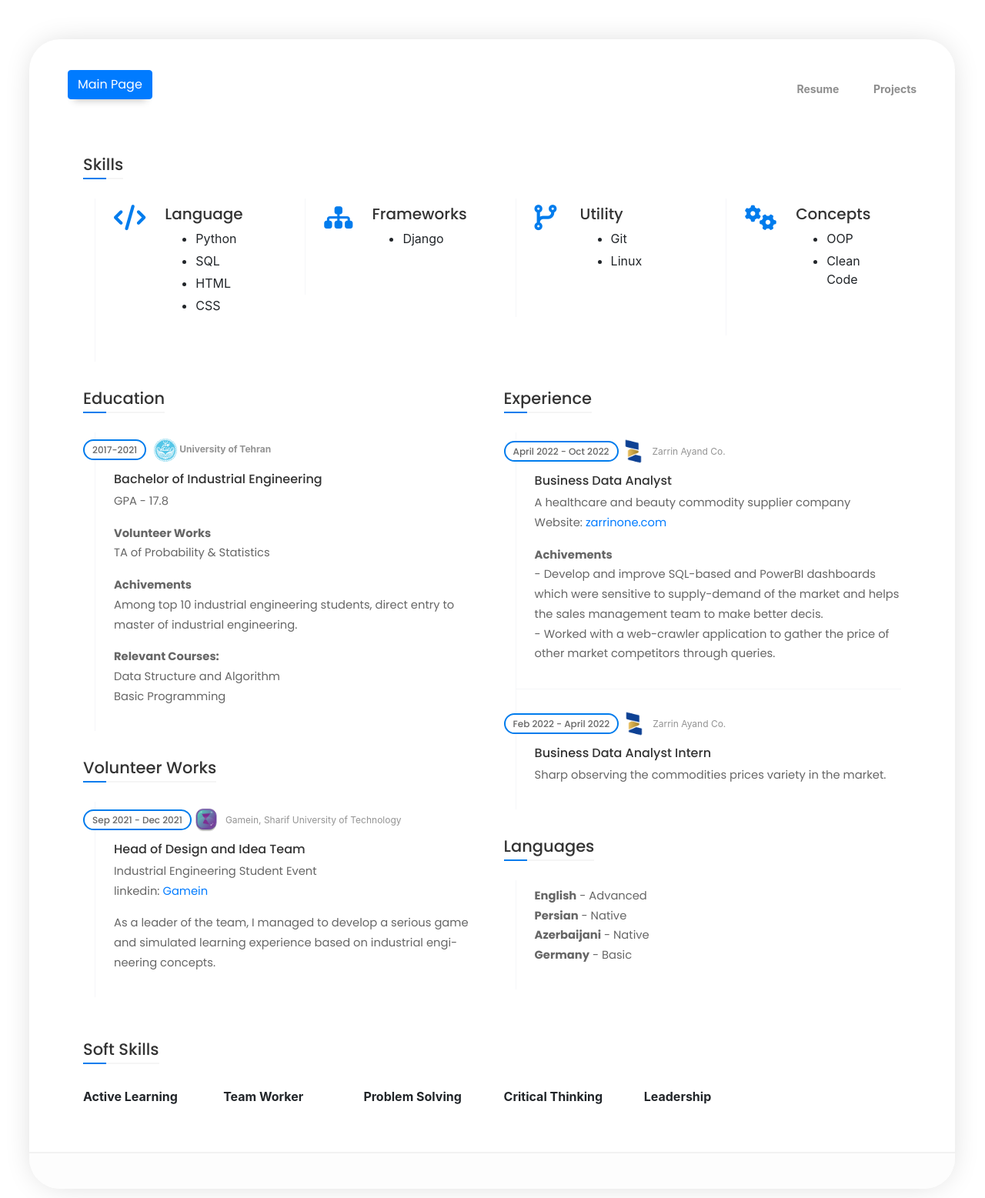
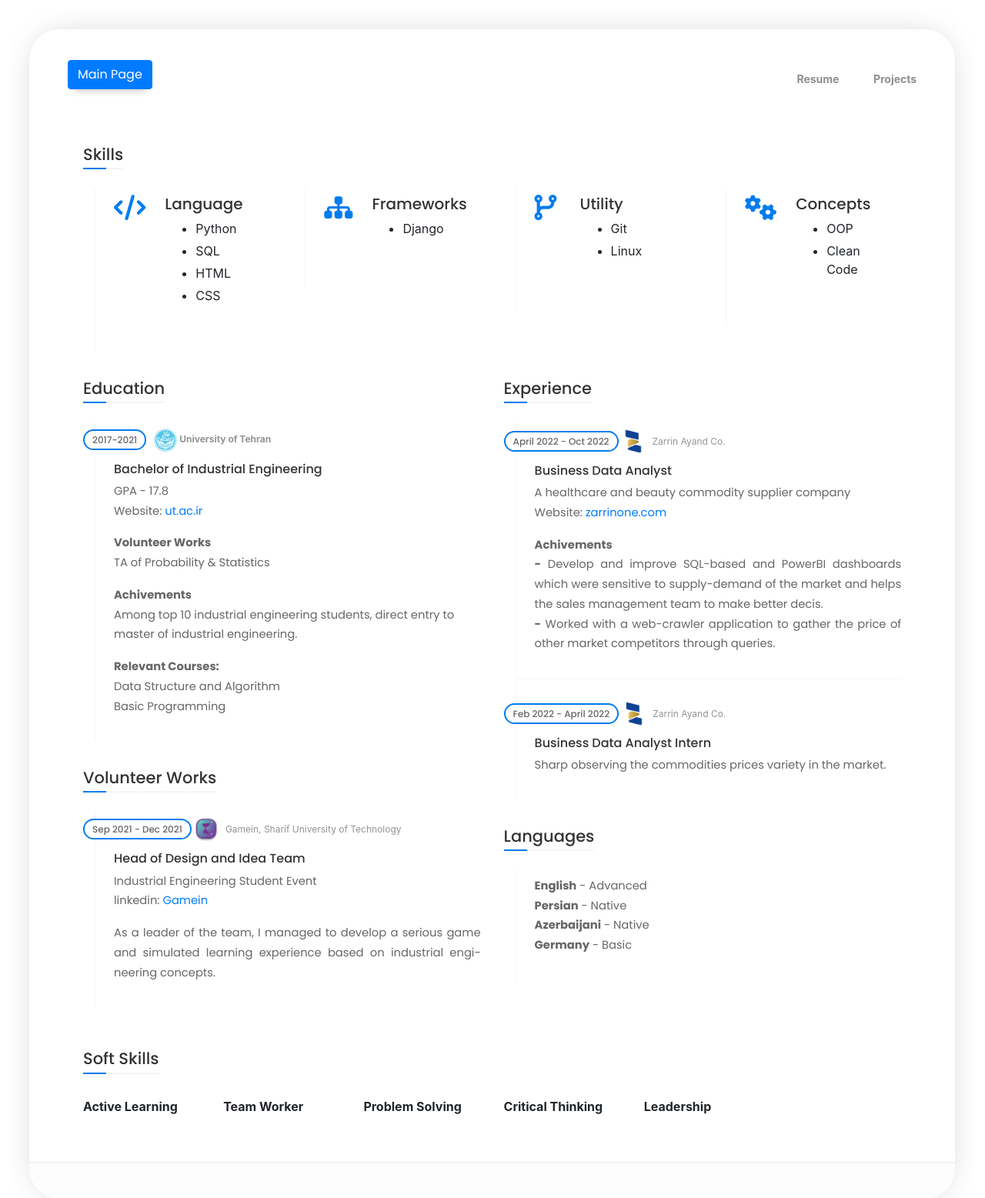
Before and after one commit to Aaidaro/Resume, a Django app: page /resume/ in a window 1280 px wide. Shown: the top 1557 px of the page at 77% size. Run offline with Django 4.2, Linux system fonts and the light colour scheme; some libraries are stand-ins or nearby versions; some web fonts are replaced.

Commit message:
Update resume.html

```diff
--- a/templates/website/resume.html
+++ b/templates/website/resume.html
@@ -136,9 +136,9 @@
                 <span class="item-company">
                   <img src="{% static 'img/Companies/University_of_Tehran_logo.svg' %}" style="max-width:30px">
                   <b>University of Tehran</b></span>
-                <h4 class="item-title">Bachelor of Industrial Engineering
-                </h4>
-                <p>GPA - 17.8</p>
+                <h4 class="item-title">Bachelor of Industrial Engineering</h4>
+                <p>GPA - 17.8</br>
+                Website: <a href="https://ut.ac.ir/en">ut.ac.ir</a></p>
                 <p><b>Volunteer Works</b><br>
                   TA of Probability & Statistics
                 </p>
@@ -168,7 +168,7 @@
                   linkedin: <a href="https://www.linkedin.com/company/gameinsharif/">Gamein</a>
                 </p>
 
-                <p style="text-justify: auto;">
+                <p style="text-align:justify;">
                   As a leader of the team, I managed to develop a serious game and simulated learning
                   experience based on industrial engineering concepts.
                 </p>
@@ -191,10 +191,10 @@
                 <p>A healthcare and beauty commodity supplier company<br>
                 Website: <a href="https://zarrinone.com/">zarrinone.com</a>
                 </p>
-                <P><b>Achivements</b><br>
-                - Develop and improve SQL-based and PowerBI dashboards which were sensitive to supply-demand
+                <P style="text-align:justify;"><b>Achivements</b><br>
+                <b>-</b> Develop and improve SQL-based and PowerBI dashboards which were sensitive to supply-demand
                 of the market and helps the sales management team to make better decis.<br>
-                - Worked with a web-crawler application to gather the price of other market competitors
+                <b>-</b> Worked with a web-crawler application to gather the price of other market competitors
                 through queries.
                 </p>
               </div>
```
